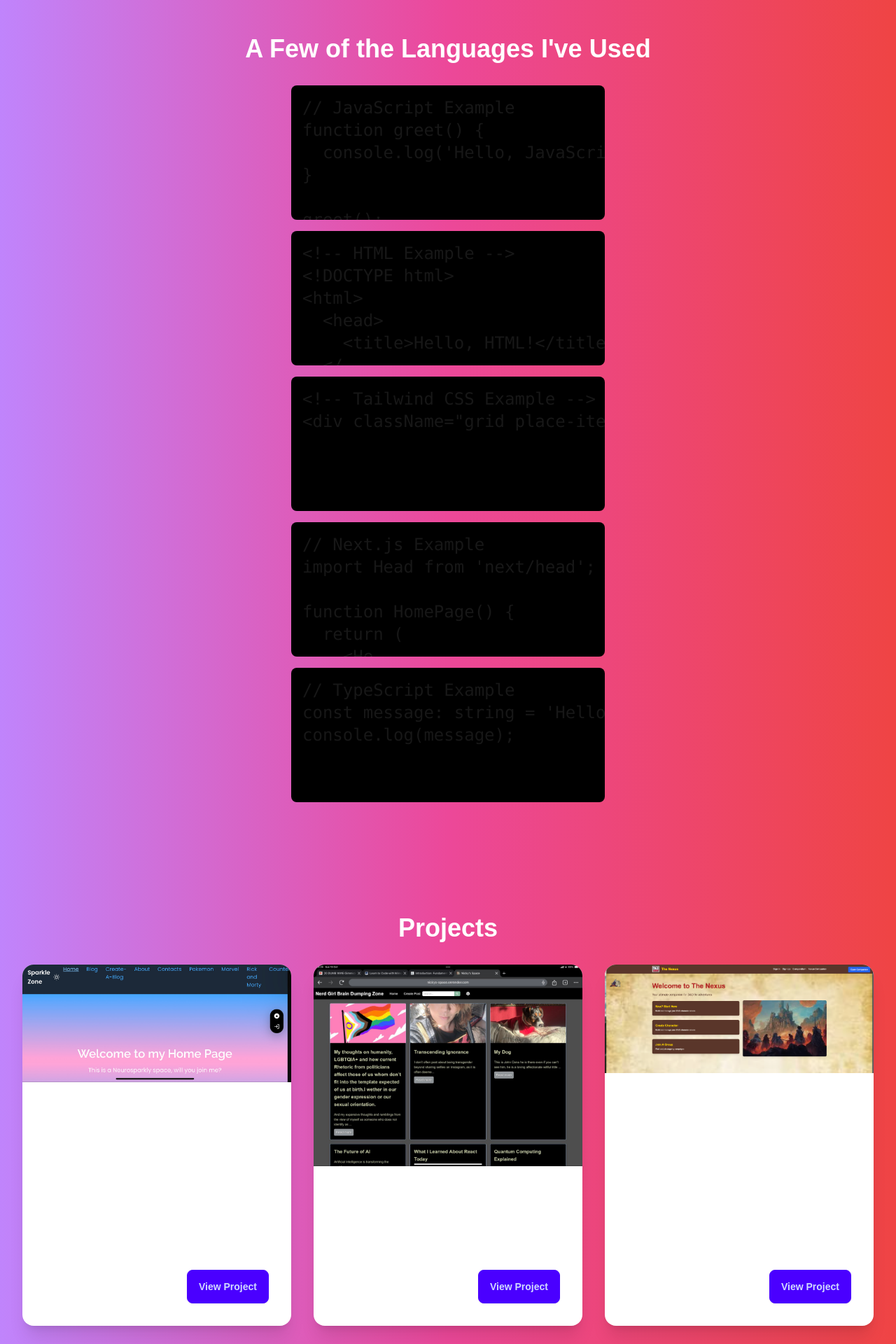
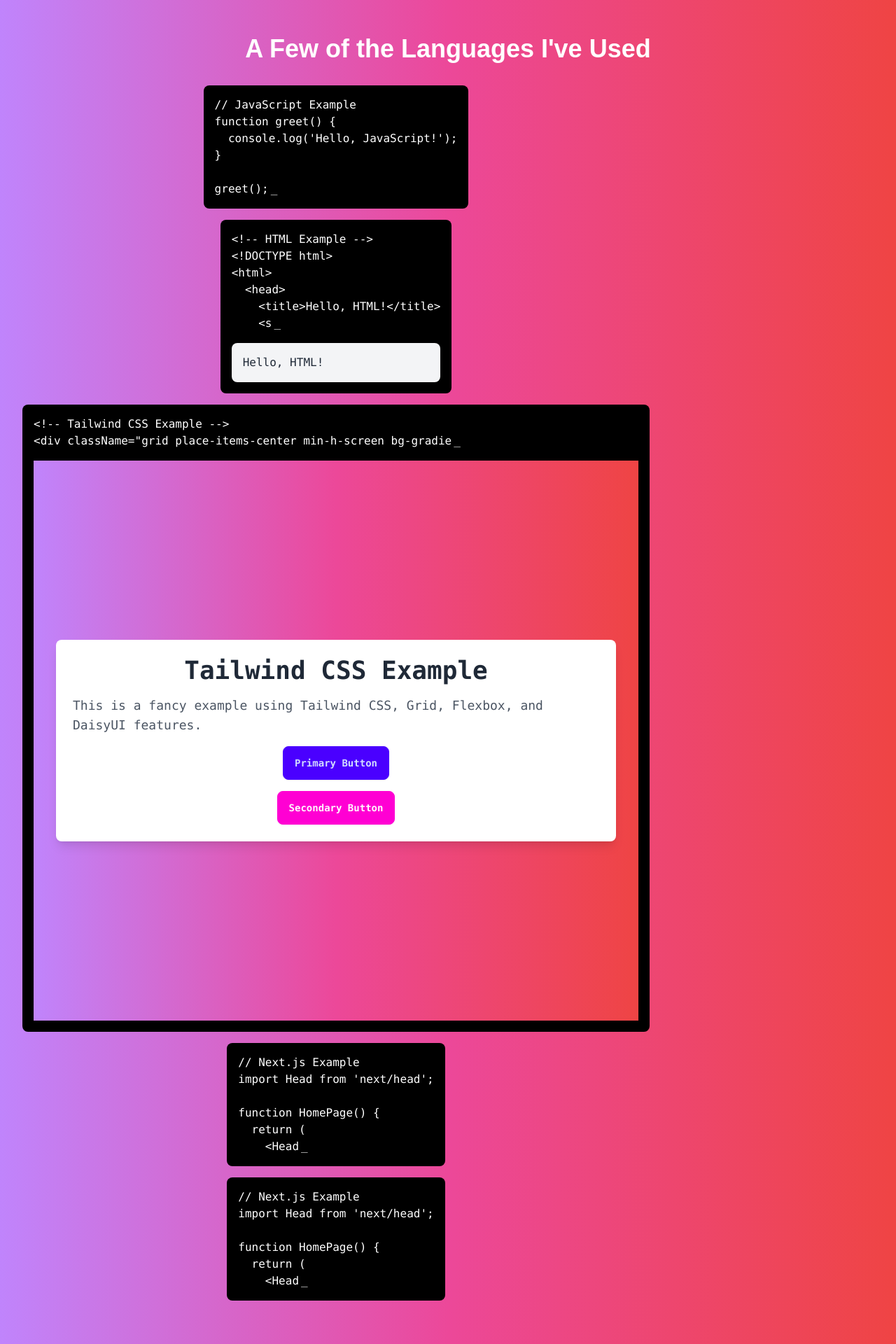
Before and after one commit to nicky-mc/typescript-demo, a Next.js app: page / in a window 1280 px wide. Shown: the part 1000-2920 px from the top of the page at 70% size. Built offline with nearby package versions, Linux system fonts and the light colour scheme.

Commit message:
moved animations to components

```diff
--- /dev/null
+++ b/src/app/components/HtmlExample.tsx
@@ -0,0 +1,27 @@
+import React from 'react';
+import { Typewriter } from 'react-simple-typewriter';
+
+const HTMLExample: React.FC = () => {
+  return (
+    <div className="bg-black p-4 rounded-lg text-white font-mono">
+      <pre className="whitespace-pre-wrap">
+        <code>
+          <Typewriter
+            words={[`<!-- HTML Example -->\n<!DOCTYPE html>\n<html>\n  <head>\n    <title>Hello, HTML!</title>\n    <style>\n      body {\n        background-color: #f0f0f0;\n        font-family: Arial, sans-serif;\n      }\n      h1 {\n        color: #333;\n      }\n    </style>\n  </head>\n  <body>\n    <h1>Hello, HTML!</h1>\n  </body>\n</html>`]}
+            loop={false}
+            cursor
+            cursorStyle='_'
+            typeSpeed={70}
+            deleteSpeed={50}
+            delaySpeed={2000}
+          />
+        </code>
+      </pre>
+      <div className="bg-gray-100 p-4 rounded-lg mt-4">
+        <h1 className="text-gray-800">Hello, HTML!</h1>
+      </div>
+    </div>
+  );
+};
+
+export default HTMLExample;
--- /dev/null
+++ b/src/app/components/JavaScriptExample.tsx
@@ -0,0 +1,31 @@
+import React, { useEffect } from 'react';
+import { Typewriter } from 'react-simple-typewriter';
+
+const JavaScriptExample: React.FC = () => {
+  useEffect(() => {
+    function greet() {
+      console.log('Hello, JavaScript!');
+    }
+    greet();
+  }, []);
+
+  return (
+    <div className="bg-black p-4 rounded-lg text-white font-mono">
+      <pre className="whitespace-pre-wrap">
+        <code>
+          <Typewriter
+            words={[`// JavaScript Example\nfunction greet() {\n  console.log('Hello, JavaScript!');\n}\n\ngreet();`]}
+            loop={false}
+            cursor
+            cursorStyle='_'
+            typeSpeed={70}
+            deleteSpeed={50}
+            delaySpeed={2000}
+          />
+        </code>
+      </pre>
+    </div>
+  );
+};
+
+export default JavaScriptExample;
--- /dev/null
+++ b/src/app/components/NextJSExample.tsx
@@ -0,0 +1,24 @@
+import React from 'react';
+import { Typewriter } from 'react-simple-typewriter';
+
+const NextJSExample: React.FC = () => {
+  return (
+    <div className="bg-black p-4 rounded-lg text-white font-mono">
+      <pre className="whitespace-pre-wrap">
+        <code>
+          <Typewriter
+            words={[`// Next.js Example\nimport Head from 'next/head';\n\nfunction HomePage() {\n  return (\n    <Head>\n      <title>My Next.js App</title>\n    </Head>\n  );\n}\n\nexport default HomePage;`]}
+            loop={false}
+            cursor
+            cursorStyle='_'
+            typeSpeed={70}
+            deleteSpeed={50}
+            delaySpeed={2000}
+          />
+        </code>
+      </pre>
+    </div>
+  );
+};
+
+export default NextJSExample;
--- /dev/null
+++ b/src/app/components/TailwindExample.tsx
@@ -0,0 +1,32 @@
+import React from 'react';
+import { Typewriter } from 'react-simple-typewriter';
+
+const TailwindExample: React.FC = () => {
+  return (
+    <div className="bg-black p-4 rounded-lg text-white font-mono">
+      <pre className="whitespace-pre-wrap">
+        <code>
+          <Typewriter
+            words={[`<!-- Tailwind CSS Example -->\n<div className="grid place-items-center min-h-screen bg-gradient-to-r from-purple-400 via-pink-500 to-red-500 p-8">\n  <div className="flex flex-col items-center justify-center space-y-4 p-6 bg-white rounded-lg shadow-lg">\n    <h1 className="text-4xl font-bold text-gray-800">Tailwind CSS Example</h1>\n    <p className="text-lg text-gray-600">This is a fancy example using Tailwind CSS, Grid, Flexbox, and DaisyUI features.</p>\n    <button className="btn btn-primary">Primary Button</button>\n    <button className="btn btn-secondary">Secondary Button</button>\n  </div>\n</div>`]}
+            loop={false}
+            cursor
+            cursorStyle='_'
+            typeSpeed={70}
+            deleteSpeed={50}
+            delaySpeed={2000}
+          />
+        </code>
+      </pre>
+      <div className="grid place-items-center min-h-screen bg-gradient-to-r from-purple-400 via-pink-500 to-red-500 p-8 mt-4">
+        <div className="flex flex-col items-center justify-center space-y-4 p-6 bg-white rounded-lg shadow-lg">
+          <h1 className="text-4xl font-bold text-gray-800">Tailwind CSS Example</h1>
+          <p className="text-lg text-gray-600">This is a fancy example using Tailwind CSS, Grid, Flexbox, and DaisyUI features.</p>
+          <button className="btn btn-primary">Primary Button</button>
+          <button className="btn btn-secondary">Secondary Button</button>
+        </div>
+      </div>
+    </div>
+  );
+};
+
+export default TailwindExample;
--- /dev/null
+++ b/src/app/components/TypescriptExample.tsx
@@ -0,0 +1,24 @@
+import React from 'react';
+import { Typewriter } from 'react-simple-typewriter';
+
+const NextJSExample: React.FC = () => {
+  return (
+    <div className="bg-black p-4 rounded-lg text-white font-mono">
+      <pre className="whitespace-pre-wrap">
+        <code>
+          <Typewriter
+            words={[`// Next.js Example\nimport Head from 'next/head';\n\nfunction HomePage() {\n  return (\n    <Head>\n      <title>My Next.js App</title>\n    </Head>\n  );\n}\n\nexport default HomePage;`]}
+            loop={false}
+            cursor
+            cursorStyle='_'
+            typeSpeed={70}
+            deleteSpeed={50}
+            delaySpeed={2000}
+          />
+        </code>
+      </pre>
+    </div>
+  );
+};
+
+export default NextJSExample;
--- a/src/app/page.tsx
+++ b/src/app/page.tsx
@@ -2,23 +2,11 @@
 import Head from "next/head";
 import Image from "next/image";
 import Link from "next/link";
-import { Typewriter } from 'react-simple-typewriter';
-
-interface TypingAnimationProps {
-  text: string;
-}
-
-const TypingAnimation: React.FC<TypingAnimationProps> = ({ text }) => (
-  <Typewriter
-    words={[text]}
-    loop={false}
-    cursor
-    cursorStyle='_'
-    typeSpeed={70}
-    deleteSpeed={50}
-    delaySpeed={2000}
-  />
-);
+import JavaScriptExample from './components/JavaScriptExample';
+import HTMLExample from './components/HtmlExample';
+import TailwindExample from './components/TailwindExample';
+import NextJSExample from './components/NextJSExample';
+import TypeScriptExample from './components/TypescriptExample';
 
 export default function Home() {
   return (
@@ -99,42 +87,12 @@
           <h2 className="text-4xl font-bold text-center text-white">
             A Few of the Languages I&apos;ve Used
           </h2>
-          <div className="flex flex-col items-center mt-8 space-y-4">
-            <div className="bg-black p-4 rounded-lg text-xl sm:text-2xl w-full max-w-md h-48 overflow-hidden">
-              <pre className="white-space-pre-wrap">
-                <code>
-                  <TypingAnimation text={`// JavaScript Example\nfunction greet() {\n  console.log('Hello, JavaScript!');\n}\n\ngreet();`} />
-                </code>
-              </pre>
-            </div>
-            <div className="bg-black p-4 rounded-lg text-xl sm:text-2xl w-full max-w-md h-48 overflow-hidden">
-              <pre className="white-space-pre-wrap">
-                <code>
-                  <TypingAnimation text={`<!-- HTML Example -->\n<!DOCTYPE html>\n<html>\n  <head>\n    <title>Hello, HTML!</title>\n  </head>\n  <body>\n    <h1>Hello, HTML!</h1>\n  </body>\n</html>`} />
-                </code>
-              </pre>
-            </div>
-            <div className="bg-black p-4 rounded-lg text-xl sm:text-2xl w-full max-w-md h-48 overflow-hidden">
-              <pre className="white-space-pre-wrap">
-                <code>
-                  <TypingAnimation text={`<!-- Tailwind CSS Example -->\n<div className="grid place-items-center min-h-screen bg-gradient-to-r from-purple-400 via-pink-500 to-red-500 p-8">\n  <div className="flex flex-col items-center justify-center space-y-4 p-6 bg-white rounded-lg shadow-lg">\n    <h1 className="text-4xl font-bold text-gray-800">Tailwind CSS Example</h1>\n    <p className="text-lg text-gray-600">This is a fancy example using Tailwind CSS, Grid, Flexbox, and DaisyUI features.</p>\n    <button className="btn btn-primary">Primary Button</button>\n    <button className="btn btn-secondary">Secondary Button</button>\n  </div>\n</div>`} />
-                </code>
-              </pre>
-            </div>
-            <div className="bg-black p-4 rounded-lg text-xl sm:text-2xl w-full max-w-md h-48 overflow-hidden">
-              <pre className="white-space-pre-wrap">
-                <code>
-                  <TypingAnimation text={`// Next.js Example\nimport Head from 'next/head';\n\nfunction HomePage() {\n  return (\n    <Head>\n      <title>My Next.js App</title>\n    </Head>\n  );\n}\n\nexport default HomePage;`} />
-                </code>
-              </pre>
-            </div>
-            <div className="bg-black p-4 rounded-lg text-xl sm:text-2xl w-full max-w-md h-48 overflow-hidden">
-              <pre className="white-space-pre-wrap">
-                <code>
-                  <TypingAnimation text={`// TypeScript Example\nconst message: string = 'Hello, TypeScript!';\nconsole.log(message);`} />
-                </code>
-              </pre>
-            </div>
+          <div className="flex flex-col items-center mt-8 space-y-4 w-full max-w-4xl">
+            <JavaScriptExample />
+            <HTMLExample />
+            <TailwindExample />
+            <NextJSExample />
+            <TypeScriptExample />
           </div>
         </section>
 
```
